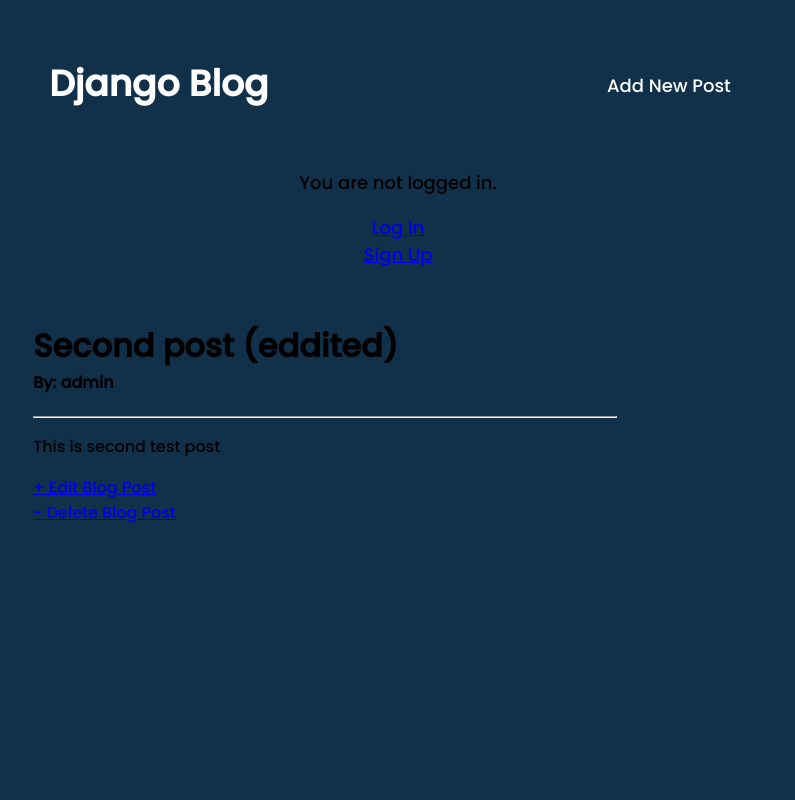
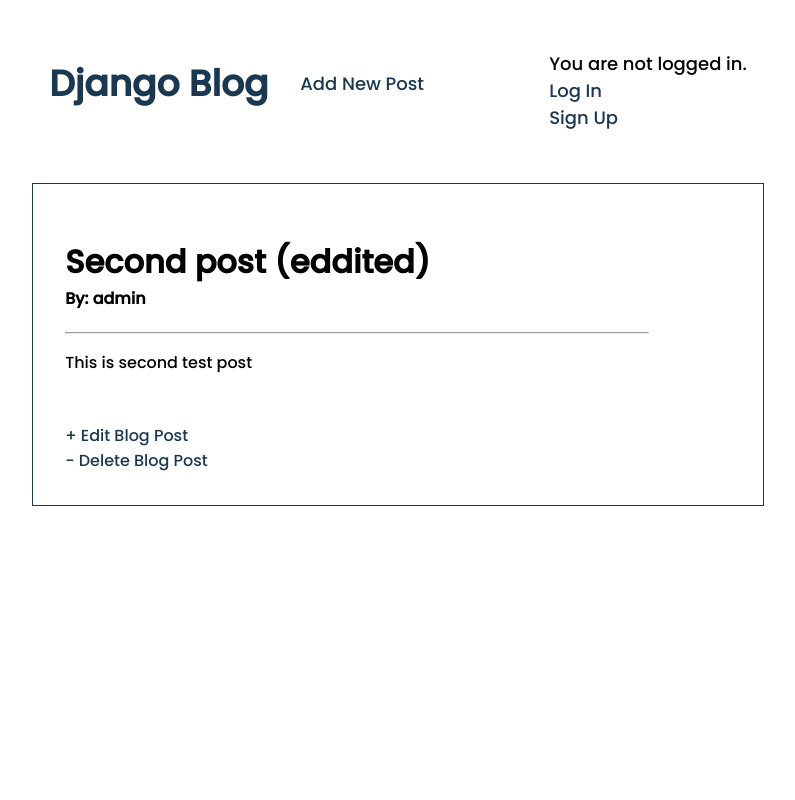
Before and after one commit to AleksanderBak/DjangoBlog, a Django app: page /post/2/ in a window 1280 px wide. Shown: the whole page, without its empty margins (242-1037 px from the left). Run offline with Django 4.2, Linux system fonts and the light colour scheme; data comes from the database, SQL or seed files in the repository; both versions use the stored data as it was after the commit.

Commit message:
small interface changes

```diff
--- a/static/css/base.css
+++ b/static/css/base.css
@@ -3,18 +3,17 @@ body {
     padding: 0;
     font-size: 18px;
     font-family: 'Poppins';
-    background-color: #11314A;
+    background-color: white;
 }
 
 header {
     margin-bottom: 1rem;
     display: flex;
     width:60%;
-
 }
 
 header h1 a {
-    color: white;
+    color: #1A3852;
     text-decoration: none;
 }
 
@@ -33,39 +32,51 @@ header h1 a {
     flex-direction: column;
     column-gap: 4rem;
     font-size: 16px;
+    border: 1px solid #1A3852;
 }
 
 .nav-left {
     margin-right: auto;
     margin-left: 1rem;
+    display: flex;
+    flex-direction: row;
+    justify-content: center;
+    align-items: center;
 }
 
 .nav-right {
     display: flex;
-    margin: 2.5rem 2rem 0 0;
+    flex-direction: column;
+    justify-content: flex-start;
+    padding-right: 1rem;
+}
+
+.nav-right p {
+    margin-bottom: 0;
 }
 
 .nav-right a, .nav-left a {
-    color:white;
-    text-decoration: none;
-    transition: color 0.7s;
+    color:#1A3852;
+    text-decoration: underline 0.1em rgba(26, 56, 82, 0);
+    transition: text-decoration-color 700ms;
+    padding-right: 2rem;
 }
 
 .nav-right a:hover,
 .nav-left a:hover {
-    color: #965232;
+    text-decoration-color: rgb(26, 56, 82, 1);
 }
 
 .post-entry {
     margin-bottom: 2rem;
-    background-color: #1A3852;
+    background-color: white;
     padding: 1rem;
     margin: 1rem;
     -webkit-box-shadow: 4px 4px 9px 0px rgba(0, 0, 0, 0.25);
     -moz-box-shadow: 4px 4px 9px 0px rgba(0, 0, 0, 0.25);
     box-shadow: 4px 4px 9px 0px rgba(0, 0, 0, 0.25);
     border-radius: 7px;
-    color: white;
+    color: #1A3852;
 }
 
 .post-entry h2 {
@@ -73,20 +84,23 @@ header h1 a {
 }
 
 .post-entry h2 a,
-.post-entry h2 a:visited {
-    color: white;
-    text-decoration: none;
+.post-entry h2 a:visited,
+.modify-post a,
+.modify-post a:visited {
+    color: #1A3852;
+    text-decoration: underline 0.1em rgba(26, 56, 82, 0);
+    transition: text-decoration-color 700ms;
 }
 
 .post-entry p {
     margin: 0;
-    font-weight: 200;
-    font-size: 14px;
+    font-weight: 300;
+    font-size: 15px;
 }
 
-.post-entry h2 a:hover {
-    color:#965232;
-    transition: color 0.5s;
+.post-entry h2 a:hover,
+.modify-post a:hover {
+    text-decoration-color: rgb(26, 56, 82, 1);
 }
 
 .post-detail h1 {
@@ -99,4 +113,54 @@ header h1 a {
 
 .post-detail {
     width: 80%;
+    padding: 1rem;
+    margin: 1rem;
 }
+
+.modify-post {
+    margin-top: 3rem;
+    display: flex;
+    flex-direction: column;
+}
+
+.post-delete,
+.post-edit,
+.new-post,
+.sign-up,
+.log-in {
+    width: 80%;
+    padding: 1rem;
+    margin: 1rem;
+}
+
+.post-delete input,
+.post-edit input[type="submit"],
+.new-post input[type="submit"],
+.log-in button[type="submit"],
+.sign-up button[type="submit"] {
+   background-color: #1A3852;
+   color: white;
+   -webkit-box-shadow: 4px 4px 9px 0px rgba(0, 0, 0, 0.25);
+    -moz-box-shadow: 4px 4px 9px 0px rgba(0, 0, 0, 0.25);
+    box-shadow: 4px 4px 9px 0px rgba(0, 0, 0, 0.25);
+    border: none;
+    font-family: 'Poppins';
+    font-size: 18px;
+    border-radius: 7px;
+    padding: 0.3rem 1.5rem 0.3rem 1.5rem;
+}
+
+.post-delete input:hover,
+.post-edit input[type="submit"]:hover,
+.new-post input[type="submit"]:hover,
+.log-in button[type="submit"]:hover,
+.sign-up button[type="submit"]:hover  {
+    box-shadow: none;
+    cursor: pointer;
+}
+
+.post-edit p,
+.new-post p {
+    display: flex;
+    column-gap: 2rem;
+}
--- a/templates/base.html
+++ b/templates/base.html
@@ -12,11 +12,9 @@
             <header>
             <div class="nav-left">
                 <h1><a href="{% url 'home' %}">Django Blog</a></h1>
+                <a href="{% url 'post_new' %}">Add New Post</a>
             </div>
             <div class="nav-right">
-                <a href="{% url 'post_new' %}">Add New Post</a>
-            </div>
-            </header>
                 {% if user.is_authenticated %}
                     <p>Hi {{ user.username }}!</p>
                     <a href="{% url 'logout' %}">Log Out</a>
@@ -25,6 +23,8 @@
                     <a href="{% url 'login' %}">Log In</a>
                     <a href="{% url 'signup' %}">Sign Up</a>
                 {% endif %}
+            </div>
+            </header>
             <div class="container">
                 {% block content %}
                 {% endblock content %}
--- a/templates/post_detail.html
+++ b/templates/post_detail.html
@@ -6,8 +6,9 @@
     <h4>By: {{post.author}}</h4>
     <hr>
     <p>{{post.body}}</p>
+    <div class="modify-post">
+        <a href="{% url 'post_edit' post.pk %}">+ Edit Blog Post</a>
+        <a href="{% url 'post_delete' post.pk %}">- Delete Blog Post</a>
+    </div>
 </div>
-
-<a href="{% url 'post_edit' post.pk %}">+ Edit Blog Post</a>
-<a href="{% url 'post_delete' post.pk %}">- Delete Blog Post</a>
 {% endblock content %}
```
Also changed, not shown: templates/post_delete.html (+7 -5 lines), templates/post_edit.html (+7 -5 lines), templates/post_new.html (+7 -5 lines), templates/registration/login.html (+7 -5 lines), templates/registration/signup.html (+7 -5 lines), db.sqlite3. Lines whose indentation alone changed are shown as unchanged.
